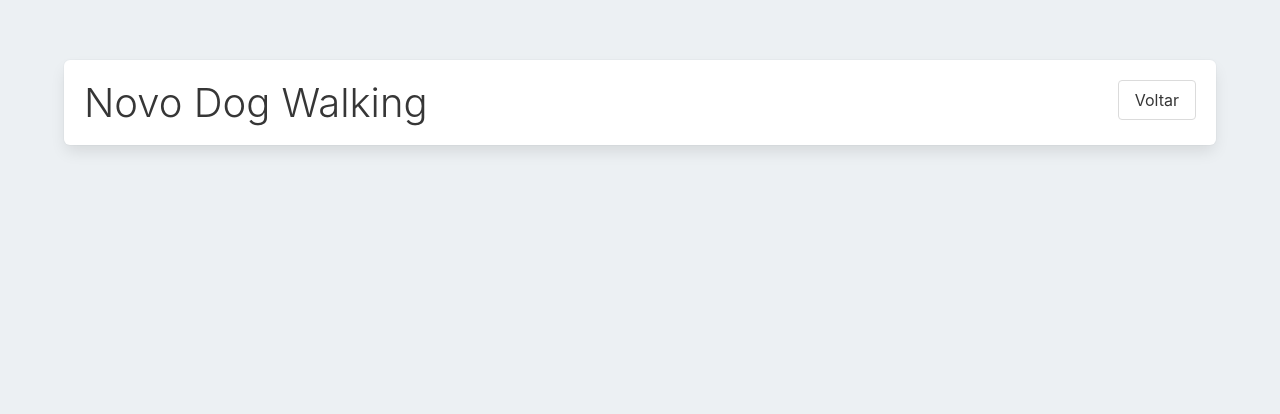
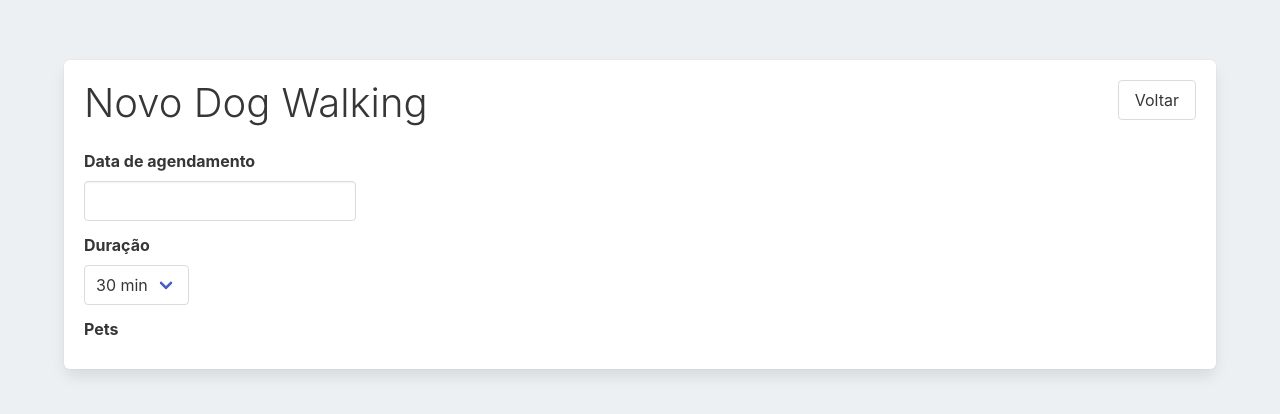
Before and after one commit to Leocano/dog-walking-interface, a React (Create React App) app: page /novo-dog-walking in a window 1280 px wide. Shown: the top 414 px of the page. Built offline with nearby package versions, Linux system fonts and the light colour scheme; no server answers.

Commit message:
Adding dependencies and fields to newDogWalking form

```diff
--- a/package.json
+++ b/package.json
@@ -8,10 +8,14 @@
     "classnames": "^2.2.6",
     "mobx": "^5.5.2",
     "mobx-react": "^5.3.6",
+    "moment": "^2.22.2",
+    "prop-types": "^15.6.2",
     "react": "^16.6.0",
+    "react-datepicker": "^1.7.0",
     "react-dom": "^16.6.0",
     "react-router-dom": "^4.3.1",
-    "react-scripts": "2.0.5"
+    "react-scripts": "2.0.5",
+    "react-select": "^2.1.1"
   },
   "scripts": {
     "start": "set PORT=5000 && react-scripts start",
--- /dev/null
+++ b/src/components/newDogWalking/NewDogWalkingForm/NewDogWalkingForm.js
@@ -0,0 +1,54 @@
+import React from 'react'
+import { observer, inject } from 'mobx-react'
+
+import DatePicker from 'react-datepicker'
+
+import 'react-datepicker/dist/react-datepicker.css';
+
+const NewDogWalkingForm = inject('newDogWalkingStore')(observer(props => {
+  const { newDogWalkingStore } = props
+  const { scheduledDate, duration } = newDogWalkingStore.state
+  return (
+    <form>
+      <div className="field">
+        <label className="label">
+          Data de agendamento
+        </label>
+        <div className="control">
+          <DatePicker
+            selected={scheduledDate}
+            className='input'
+            onChange={(value) => newDogWalkingStore.setScheduledDate(value)}
+            locale='en-gb'
+          />
+        </div>
+      </div>
+      <div className="field">
+        <label className="label">
+          Duração
+        </label>
+        <div className="control">
+          <div className="select">
+            <select
+              value={duration}
+              onChange={(event) => newDogWalkingStore.setDuration(event.target.value)}
+            >
+              <option value="30">30 min</option>
+              <option value="60">60 min</option>
+            </select>
+          </div>
+        </div>
+      </div>
+      <div className="field">
+        <label className="label">
+          Pets
+        </label>
+        <div className="control">
+
+        </div>
+      </div>
+    </form>
+  )
+}))
+
+export default NewDogWalkingForm
--- a/src/components/newDogWalking/NewDogWalkingIndex/NewDogWalkingIndex.js
+++ b/src/components/newDogWalking/NewDogWalkingIndex/NewDogWalkingIndex.js
@@ -6,6 +6,7 @@ import Box from '../../generic/Box/Box'
 import Title from '../../generic/Title/Title'
 import Columns from '../../generic/Columns/Columns'
 import Column from '../../generic/Column/Column'
+import NewDogWalkingForm from '../NewDogWalkingForm/NewDogWalkingForm'
 
 const NewDogWalkingIndex = props => {
   return (
@@ -19,6 +20,7 @@ const NewDogWalkingIndex = props => {
             <Link to='/' className='button'>Voltar</Link>
           </Column>
         </Columns>
+        <NewDogWalkingForm />
       </Box>
     </Container>
   )
--- a/src/stores/newDogWalkingStore.js
+++ b/src/stores/newDogWalkingStore.js
@@ -4,10 +4,23 @@ class NewDogWalkingStore {
   constructor () {
     this.state = {
       newDogWalking: {
-
+        scheduledDate: '',
+        duration: '30'
       }
     }
   }
+
+  setScheduledDate (scheduledDate) {
+    this.state.scheduledDate = scheduledDate
+  }
+
+  setDuration (duration) {
+    this.state.duration = duration
+  }
 }
 
+decorate(NewDogWalkingStore, {
+  state: observable
+})
+
 export default NewDogWalkingStore
```
Also changed, not shown: 1 other file (tests, documents, lock files or other folders).
